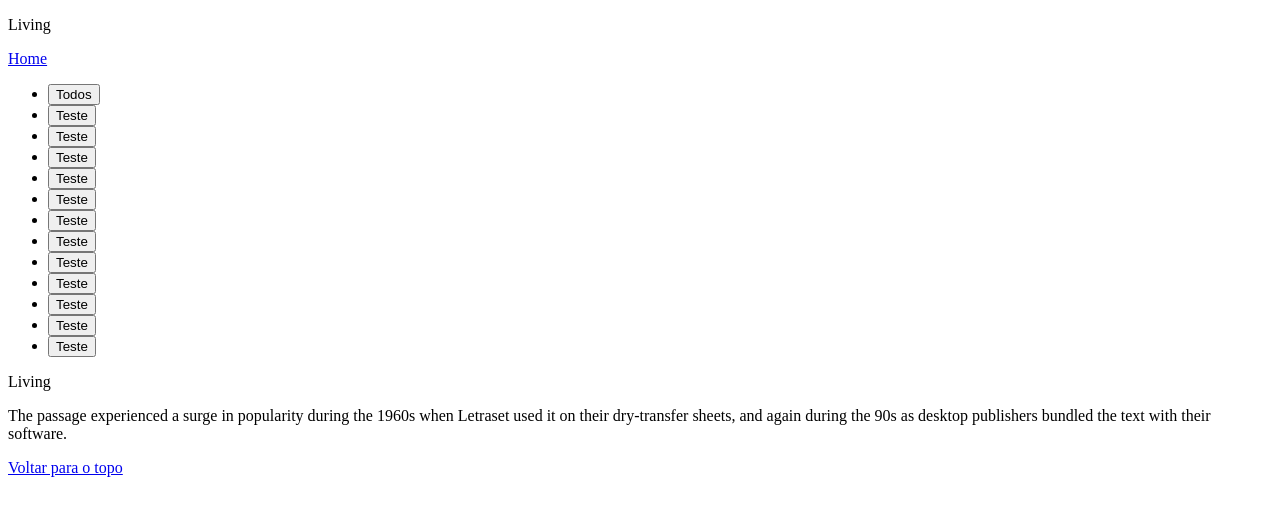
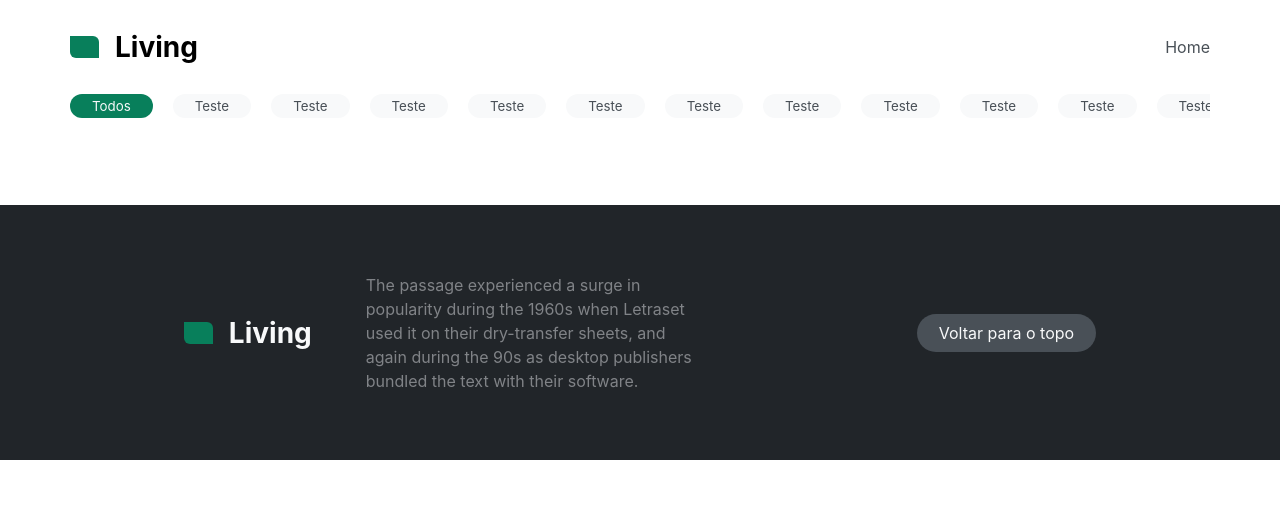
Before and after one commit to gabryelmaraujo/living-m2, a plain HTML site: page pages/post/index.html in a window 1280 px wide. Drawn offline with Linux system fonts and the light colour scheme.

Commit message:
fix: solving css error

```diff
--- a/pages/post/index.html
+++ b/pages/post/index.html
@@ -4,6 +4,18 @@
     <meta charset="UTF-8">
     <meta http-equiv="X-UA-Compatible" content="IE=edge">
     <meta name="viewport" content="width=device-width, initial-scale=1.0">
+
+    <link rel="stylesheet" href="/styles/globalStyles.css">
+    <link rel="stylesheet" href="/styles/texts.css">
+    <link rel="stylesheet" href="/styles/button.css">
+    <link rel="stylesheet" href="/styles/lists.css">
+    <link rel="stylesheet" href="/pages/home/index.css">
+    <link rel="stylesheet" href="/styles/images.css">
+    <link rel="stylesheet" href="/styles/posts.css">
+    <link rel="stylesheet" href="/pages/post/index.css">
+    <link rel="stylesheet" href="/styles/header.css">
+    <link rel="stylesheet" href="/styles/footer.css">
+
     <title>Living</title>
 </head>
 <body>
```
